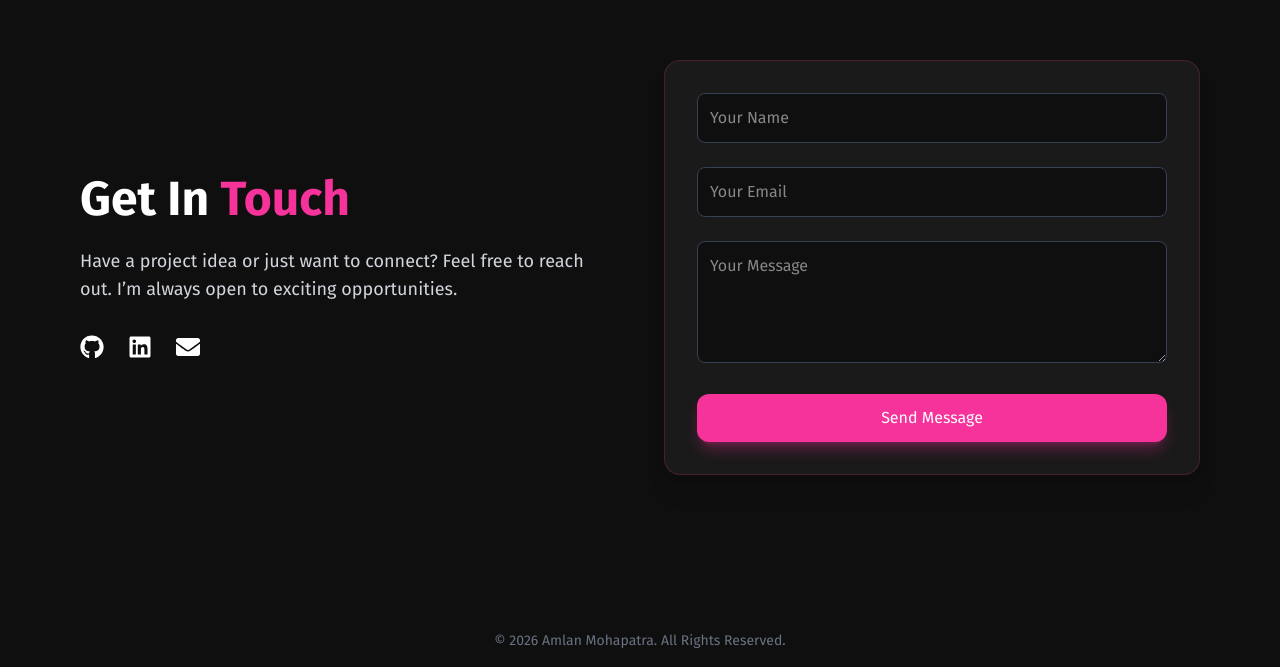
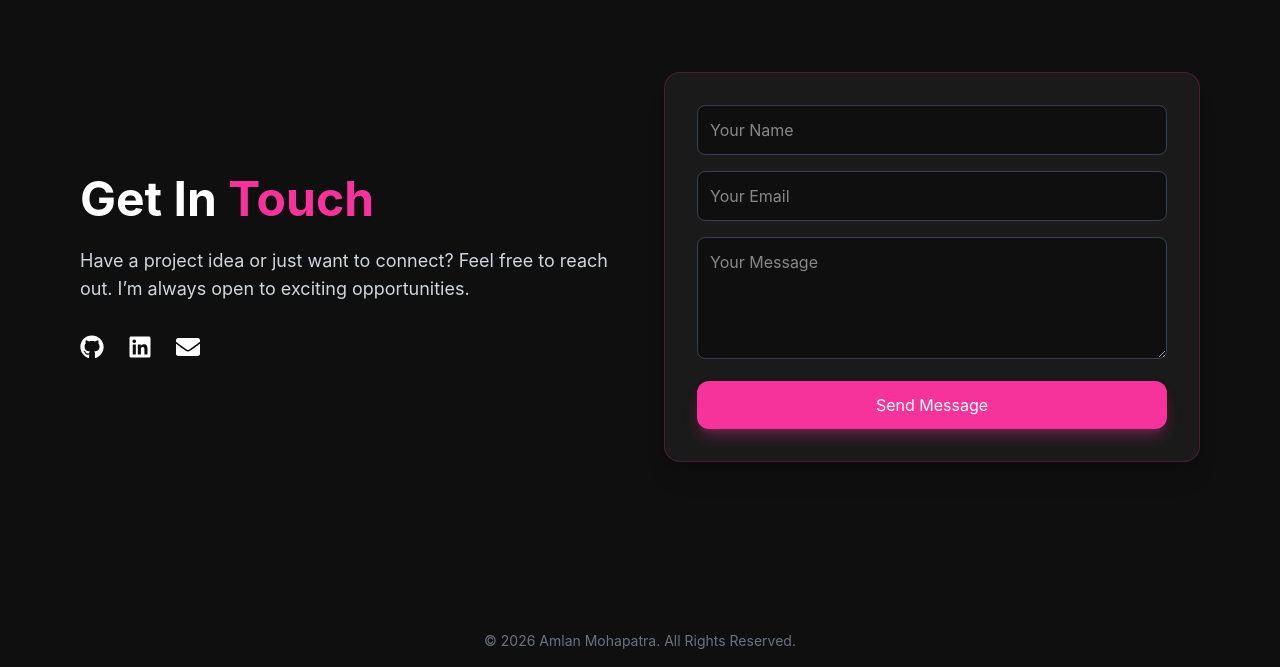
Before and after one commit to amlan09-commits/Portfolio, a React (Vite) app in the folder portfolio/: page / in a window 1280 px wide. Shown: the part 2667-3334 px from the top of the page. Built offline with nearby package versions, Linux system fonts and the light colour scheme.

Commit message:
added the email functionality in the contact page

```diff
--- a/portfolio/package.json
+++ b/portfolio/package.json
@@ -10,7 +10,9 @@
     "preview": "vite preview"
   },
   "dependencies": {
+    "@emailjs/browser": "^4.4.1",
     "@tailwindcss/vite": "^4.2.0",
+    "email-js": "^2.0.3",
     "framer-motion": "^12.34.3",
     "react": "^19.2.0",
     "react-dom": "^19.2.0",
--- a/portfolio/src/components/Contact.jsx
+++ b/portfolio/src/components/Contact.jsx
@@ -1,9 +1,85 @@
 import { motion } from "framer-motion";
 import { FaGithub, FaLinkedin, FaEnvelope } from "react-icons/fa";
+import emailjs from "@emailjs/browser";
+import { useState } from "react";
 
 const Contact = () => {
-  const date = new Date()
-  const year = date.getFullYear()
+  const [loading, setLoading] = useState(false);
+  const [errors, setErrors] = useState({});
+  const [formData, setFormData] = useState({
+    user_name: "",
+    user_email: "",
+    user_message: "",
+  });
+
+  const handleChange = (e) => {
+    setFormData({
+      ...formData,
+      [e.target.name]: e.target.value,
+    });
+
+    setErrors({
+      ...errors,
+      [e.target.name]: null,
+    });
+  };
+
+  const validateForm = () => {
+    const newErrors = {};
+
+    if (!formData.user_name.trim())
+      newErrors.user_name = "Name is required";
+
+    if (!formData.user_email.trim()) {
+      newErrors.user_email = "Email is required";
+    } else if (
+      !/^[^\s@]+@[^\s@]+\.[^\s@]+$/.test(formData.user_email)
+    ) {
+      newErrors.user_email = "Invalid email format";
+    }
+
+    if (!formData.user_message.trim())
+      newErrors.user_message = "Message cannot be empty";
+
+    return newErrors;
+  };
+
+  const sendEmail = async (e) => {
+    e.preventDefault();
+
+    const validationErrors = validateForm();
+    setErrors(validationErrors);
+
+    if (Object.keys(validationErrors).length > 0) return;
+
+    try {
+      setLoading(true);
+
+      await emailjs.send(
+        "service_ti82xo2",
+        "template_vpwifsr",
+        formData,
+        "lJcQpYQpp9s41oJ52"
+      );
+
+      alert("Message sent successfully 🚀");
+
+      setFormData({
+        user_name: "",
+        user_email: "",
+        user_message: "",
+      });
+
+    } catch (error) {
+      console.error(error);
+      setErrors({ general: "Failed to send message ❎" });
+    } finally {
+      setLoading(false);
+    }
+  };
+
+  const year = new Date().getFullYear();
+
   return (
     <section
       id="contact"
@@ -11,71 +87,126 @@ const Contact = () => {
     >
       <div className="max-w-6xl mx-auto w-full grid grid-cols-1 md:grid-cols-2 gap-12 items-center">
 
-
         <motion.div
           initial={{ opacity: 0, x: -60 }}
           whileInView={{ opacity: 1, x: 0 }}
           transition={{ duration: 0.8 }}
-          viewport={{ once: true, amount: 0.3 }}
+          viewport={{ once: true }}
         >
-          <h2 className="text-3xl sm:text-4xl md:text-5xl font-bold mb-6 font-fira-sans">
+          <h2 className="text-3xl sm:text-4xl md:text-5xl font-bold mb-6">
             Get In <span className="text-pink-500">Touch</span>
           </h2>
 
-          <p className="text-gray-300 mb-8 text-sm sm:text-base md:text-lg font-fira-sans">
+          <p className="text-gray-300 mb-8 text-sm sm:text-base md:text-lg">
             Have a project idea or just want to connect? Feel free to reach
             out. I’m always open to exciting opportunities.
           </p>
 
-          <div className="flex gap-6 text-2xl font-fira-sans">
-            <a href="https://github.com/amlan09-commits" className="hover:text-pink-500 transition duration-300">
+          <div className="flex gap-6 text-2xl">
+            <a
+              href="https://github.com/amlan09-commits"
+              target="_blank"
+              rel="noopener noreferrer"
+              className="hover:text-pink-500 transition duration-300"
+            >
               <FaGithub />
             </a>
-            <a href="#" className="hover:text-pink-500 transition duration-300">
+
+            <a
+              href="#"
+              className="hover:text-pink-500 transition duration-300"
+            >
               <FaLinkedin />
             </a>
-            <a href="#" className="hover:text-pink-500 transition duration-300">
+
+            <a
+              href="mailto:yourmail@gmail.com"
+              className="hover:text-pink-500 transition duration-300"
+            >
               <FaEnvelope />
             </a>
           </div>
         </motion.div>
 
         <motion.form
+          onSubmit={sendEmail}
           initial={{ opacity: 0, x: 60 }}
           whileInView={{ opacity: 1, x: 0 }}
           transition={{ duration: 0.8, delay: 0.2 }}
-          viewport={{ once: true, amount: 0.3 }}
-          className="bg-[#1a1a1a] p-8 rounded-2xl border border-pink-500/20 shadow-xl space-y-6 font-fira-sans"
+          viewport={{ once: true }}
+          className="bg-[#1a1a1a] p-8 rounded-2xl border border-pink-500/20 shadow-xl space-y-4"
         >
+          <div>
             <input
               type="text"
+              name="user_name"
+              value={formData.user_name}
+              onChange={handleChange}
               placeholder="Your Name"
-            className="w-full p-3 rounded-lg bg-[#0f0f0f] border border-gray-700 focus:outline-none focus:border-pink-500 transition font-fira-sans"
+              className={`w-full p-3 rounded-lg bg-[#0f0f0f] border ${
+                errors.user_name ? "border-red-500" : "border-gray-700"
+              } focus:outline-none focus:border-pink-500 transition`}
             />
+            {errors.user_name && (
+              <p className="text-red-500 text-sm mt-1">
+                {errors.user_name}
+              </p>
+            )}
+          </div>
 
+          <div>
             <input
               type="email"
+              name="user_email"
+              value={formData.user_email}
+              onChange={handleChange}
               placeholder="Your Email"
-            className="w-full p-3 rounded-lg bg-[#0f0f0f] border border-gray-700 focus:outline-none focus:border-pink-500 transition font-fira-sans"
+              className={`w-full p-3 rounded-lg bg-[#0f0f0f] border ${
+                errors.user_email ? "border-red-500" : "border-gray-700"
+              } focus:outline-none focus:border-pink-500 transition`}
             />
+            {errors.user_email && (
+              <p className="text-red-500 text-sm mt-1">
+                {errors.user_email}
+              </p>
+            )}
+          </div>
 
+          <div>
             <textarea
               rows="4"
+              name="user_message"
+              value={formData.user_message}
+              onChange={handleChange}
               placeholder="Your Message"
-            className="w-full p-3 rounded-lg bg-[#0f0f0f] border border-gray-700 focus:outline-none focus:border-pink-500 transition font-fira-sans"
+              className={`w-full p-3 rounded-lg bg-[#0f0f0f] border ${
+                errors.user_message ? "border-red-500" : "border-gray-700"
+              } focus:outline-none focus:border-pink-500 transition`}
             ></textarea>
+            {errors.user_message && (
+              <p className="text-red-500 text-sm mt-1">
+                {errors.user_message}
+              </p>
+            )}
+          </div>
+
+          {errors.general && (
+            <p className="text-red-500 text-sm">
+              {errors.general}
+            </p>
+          )}
 
           <button
             type="submit"
-            className="w-full py-3 bg-pink-500 hover:bg-pink-600 transition duration-300 rounded-xl shadow-lg shadow-pink-500/30 font-fira-sans cursor-pointer"
+            disabled={loading}
+            className="w-full py-3 bg-pink-500 hover:bg-pink-600 transition duration-300 rounded-xl shadow-lg shadow-pink-500/30 disabled:opacity-60"
           >
-            Send Message
+            {loading ? "Sending..." : "Send Message"}
           </button>
         </motion.form>
-
       </div>
 
-      <div className="absolute bottom-4 left-0 w-full text-center text-gray-500 text-sm font-fira-sans">
+      <div className="absolute bottom-4 left-0 w-full text-center text-gray-500 text-sm">
         © {year} Amlan Mohapatra. All Rights Reserved.
       </div>
     </section>
```
Also changed, not shown: 2 other files (tests, documents, lock files or other folders). Lines whose indentation alone changed are shown as unchanged.
